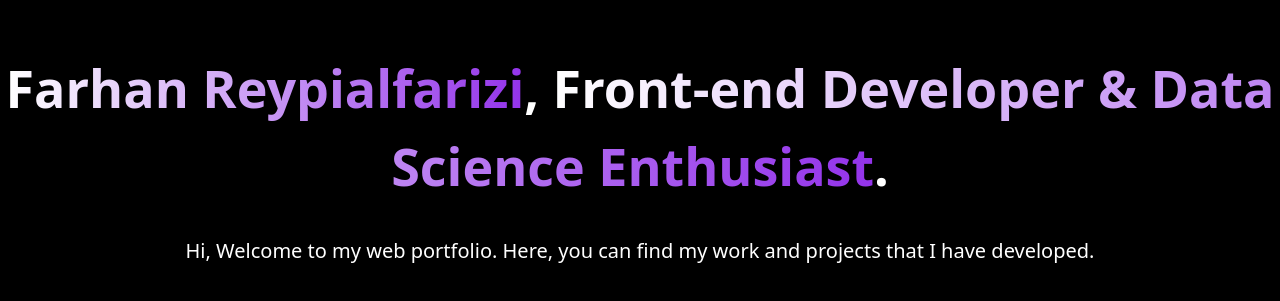
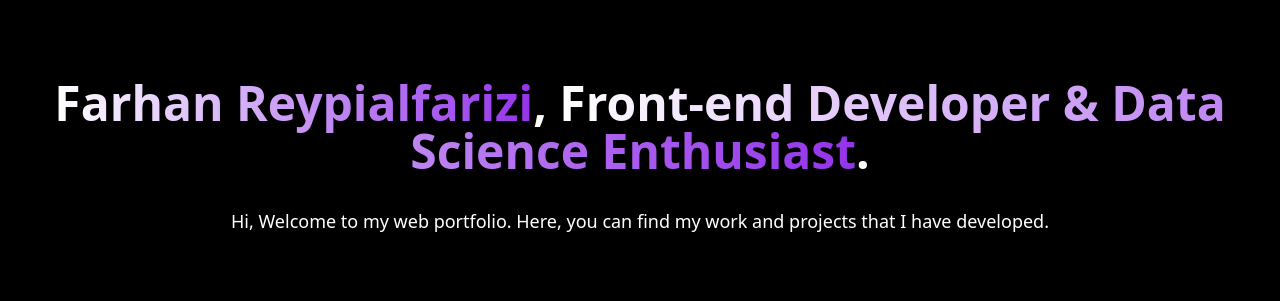
Before and after one commit to farhanreyy/my-portfolio, a React (Vite) app: page / in a window 1280 px wide. Shown: the part 443-744 px from the top of the page. Built offline with nearby package versions, Linux system fonts and the light colour scheme.

Commit message:
resized main page font

```diff
--- a/src/Components/About.jsx
+++ b/src/Components/About.jsx
@@ -19,7 +19,7 @@ const ProfileImage = ({ imageSrc }) => {
 const AboutText = () => {
   return (
     <p data-aos="fade-left" className="text-base md:text-lg mb-8 text-justify">
-      I’m passionate about building responsive front-end while exploring the world of data science and networking. My work combines creativity and
+      I’m passionate about building responsive front-end while exploring the world of Data Science and Networking. My work combines creativity and
       functionality to create impactful web experiences, leveraging the power of data and modern technologies. Explore my projects and see how I bring
       ideas to life through code. Please explore my portfolio, and hopefully it will inspire you!
     </p>
--- a/src/Components/MainPage.jsx
+++ b/src/Components/MainPage.jsx
@@ -15,11 +15,11 @@ const useAOS = () => {
 
 const HeroText = () => (
   <div className="flex flex-col justify-center items-center text-white text-center lg:text-center">
-    <h1 data-aos="fade-right" className="text-[42px] lg:text-[52px] font-semibold mb-6 lg:mb-8 leading-normal">
+    <h1 data-aos="fade-right" className="text-3xl md:text-4xl lg:text-5xl font-semibold mb-6 lg:mb-8 leading-normal">
       <span className="text-transparent bg-clip-text bg-gradient-to-r from-white to-purple-600">Farhan Reypialfarizi</span>,{' '}
       <span className="text-transparent bg-clip-text bg-gradient-to-r from-white to-purple-600">Front-end Developer & Data Science Enthusiast</span>.
     </h1>
-    <p data-aos="fade-left" data-aos-delay="200" className="text-lg lg:text-xl">
+    <p data-aos="fade-left" data-aos-delay="200" className="text-base md:text-lg">
       Hi, Welcome to my web portfolio. Here, you can find my work and projects that I have developed.
     </p>
   </div>
```
